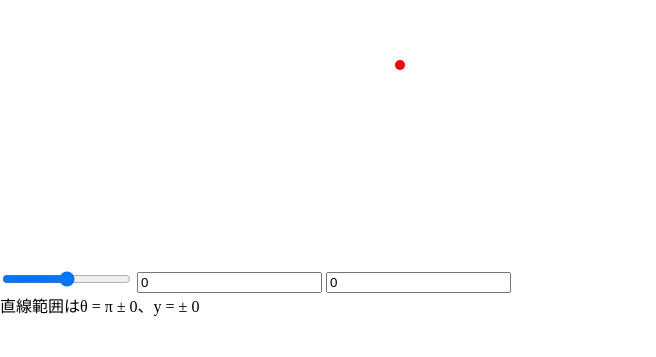
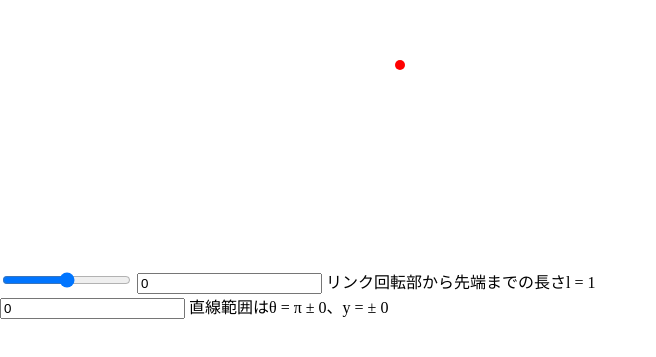
Before and after one commit to Piroro-hs/link-viz, an Electron app: page index.html in a window 800 px wide. Shown: the part 135-492 px from the top of the page, without its empty margins (0-656 px from the left). Drawn offline with Linux system fonts and the light colour scheme; no server answers.

Commit message:
Show length of the link

```diff
--- a/index.html
+++ b/index.html
@@ -7,10 +7,15 @@
   </head>
   <body>
     <canvas width="800" height="400"></canvas>
-    <input id="a_range" type="range" value="0" min="-10" max="10" step="any">
-    <input id="a_text" type="text" value="0" pattern="[\d\-\.]*">
-    <input id="linear_tolerance_text" type="text" value="0" pattern="[\d\-\.]*">
-    <div>直線範囲はθ = π ± <span id="linear_theta">0</span>、y = ± <span id="linear_y">0</span></div>
+    <div>
+      <input id="a_range" type="range" value="0" min="-10" max="10" step="any">
+      <input id="a_text" type="text" value="0" pattern="[\d\-\.]*">
+      <span>リンク回転部から先端までの長さl = <span id="l">1</span></span>
+    </div>
+    <div>
+      <input id="linear_tolerance_text" type="text" value="0" pattern="[\d\-\.]*">
+      <span>直線範囲はθ = π ± <span id="linear_theta">0</span>、y = ± <span id="linear_y">0</span></span>
+    </div>
     <script>
       require('./renderer.js')
     </script>
--- a/renderer.js
+++ b/renderer.js
@@ -16,7 +16,7 @@ const linearAreaTheta = (a, l, tolerance) => {
   const step = 500;
   return Array(step)
     .fill()
-    .map((_, i) => (1 - (i / step) * 0.5) * Math.PI)
+    .map((_, i) => (1 - i / step) * Math.PI)
     .reduce(
       (acc, cur) => {
         const x = trajectoryX(a, l, cur);
@@ -84,6 +84,7 @@ store.subscribe(() => {
   const theta = linearAreaTheta(a, l, tolerance);
   document.querySelector('#a_range').value = a; // eslint-disable-line fp/no-mutation
   document.querySelector('#a_text').value = input.a; // eslint-disable-line fp/no-mutation
+  document.querySelector('#l').textContent = l; // eslint-disable-line fp/no-mutation
   document.querySelector('#linear_tolerance_text').value = input.tolerance; // eslint-disable-line fp/no-mutation
   document.querySelector('#linear_theta').textContent = Math.PI - theta; // eslint-disable-line fp/no-mutation
   document.querySelector('#linear_y').textContent = Math.abs(trajectoryY(a, l, theta)); // eslint-disable-line fp/no-mutation
```
